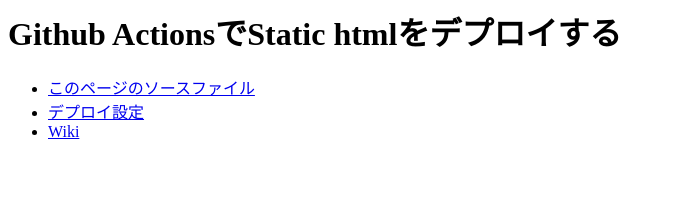
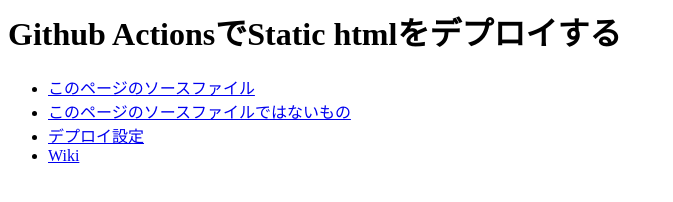
Before and after one commit to shimajima-eiji/__GitHub_tutorial, a plain HTML site: page pages/index.html in a window 1280 px wide. Shown: the whole page, without its empty margins (0-673 px from the left). Drawn offline with Linux system fonts and the light colour scheme.

Commit message:
表示の調整

```diff
--- a/pages/index.html
+++ b/pages/index.html
@@ -1,8 +1,10 @@
 <h1>Github ActionsでStatic htmlをデプロイする</h1>
 <ul>
+  <li>
+    <a href="https://github.com/shimajima-eiji/__GitHub_tutorial/blob/main/pages/index.html">このページのソースファイル</a>
   </li>
   <li>
-    <a href="https://github.com/shimajima-eiji/__GitHub_tutorial/blob/main/index.html">このページのソースファイル</a>
+    <a href="https://github.com/shimajima-eiji/__GitHub_tutorial/blob/main/index.html">このページのソースファイルではないもの</a>
   </li>
   <li>
     <a href="https://github.com/shimajima-eiji/__GitHub_tutorial/blob/main/.github/workflows/pages.yml">デプロイ設定</a>
```
Also changed, not shown: 1 other file.
